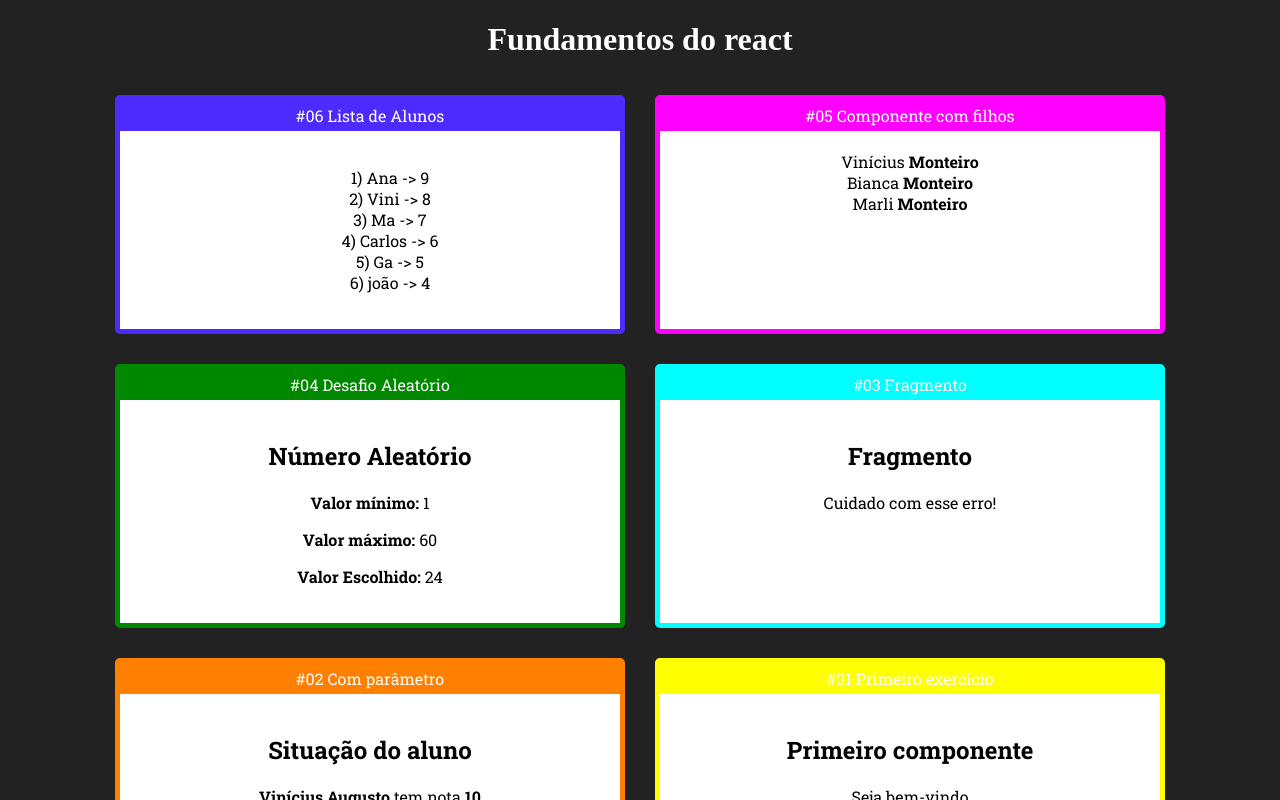
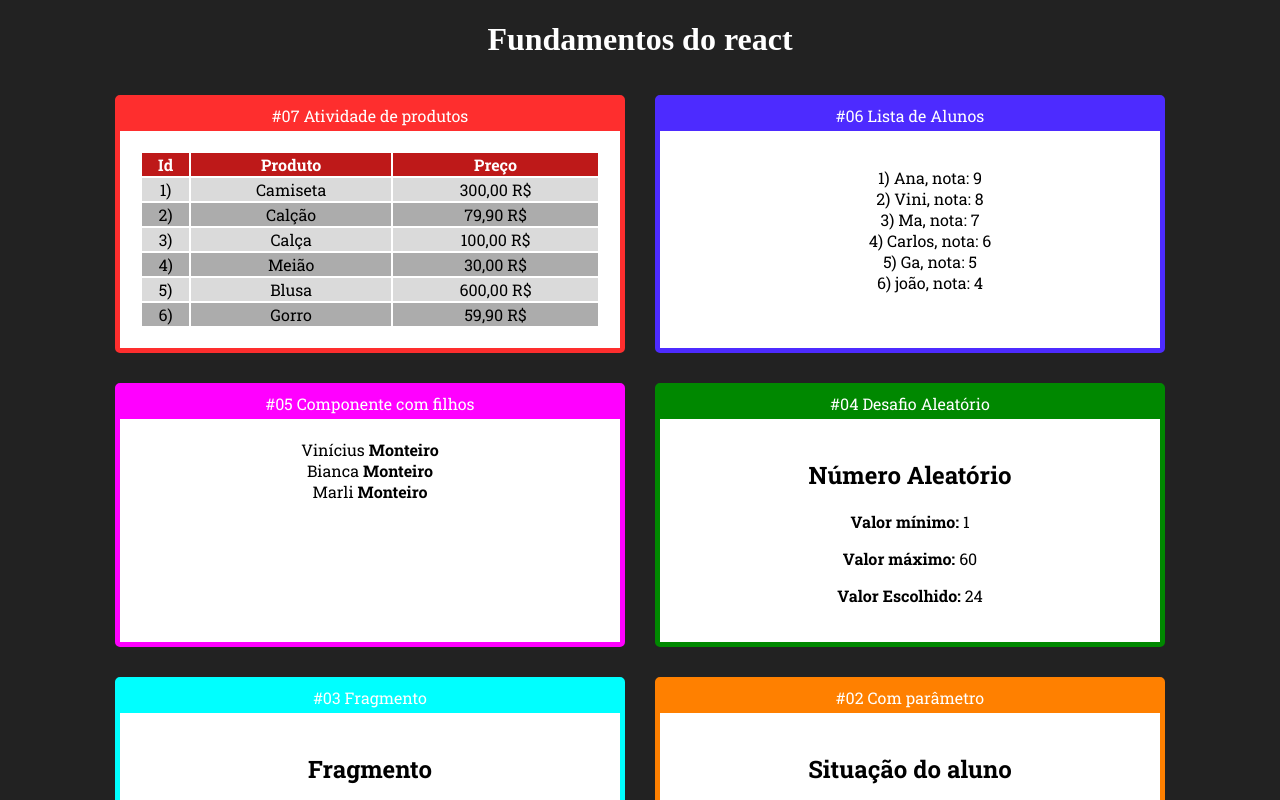
Before and after one commit to viniciusFUU/fundamentos-react, a React (Create React App) app: page / in a window 1280 px wide. Shown: the top 800 px of the page. Built offline with nearby package versions, Linux system fonts and the light colour scheme.

Commit message:
Repetition Challenge

```diff
--- a/src/App.jsx
+++ b/src/App.jsx
@@ -8,13 +8,18 @@ import Aleatorio from "./components/basicos/Aleatorio"
 import Card from "./components/layout/Card"
 import Familia from "./components/basicos/Familia"
 import FamiliaMembro from "./components/basicos/FamiliaMembro"
-import ListaAlunos from "./components/repetição/ListaAlunos"
+import ListaAlunos from "./components/repeticao/ListaAlunos"
+import ListaProdutos from "./components/repeticao/ListaProdutos"
 
 export default () =>
         <div id="app">
             <h1>Fundamentos do react</h1>
 
             <div className="Cards">
+
+                <Card titulo="#07 Atividade de produtos" color="#FE2E2E">
+                    <ListaProdutos></ListaProdutos>
+                </Card>
 
                 <Card titulo="#06 Lista de Alunos">
                     <ListaAlunos></ListaAlunos>
--- /dev/null
+++ b/src/Data/produto.js
@@ -0,0 +1,8 @@
+export default [
+    {id: 1, produto: "Camiseta", preco: 300 },
+    {id: 2, produto: "Calção", preco: 79.90 },
+    {id: 3, produto: "Calça", preco: 100 },
+    {id: 4, produto: "Meião", preco: 30 },
+    {id: 5, produto: "Blusa", preco: 600},
+    {id: 6, produto: "Gorro", preco: 59.90},
+]
--- a/src/components/repetição/ListaAlunos.jsx
+++ b/src/components/repeticao/ListaAlunos.jsx
@@ -6,7 +6,7 @@ export default props => {
   const lis = alunos.map((aluno) => {
     return (
         <li key={aluno.nome}>
-            {aluno.id}) {aluno.nome} -> {aluno.nota}
+            {aluno.id}) {aluno.nome}, nota: {aluno.nota}
         </li>
     )
   })
--- /dev/null
+++ b/src/components/repeticao/ListaProdutos.jsx
@@ -0,0 +1,32 @@
+import React from "react";
+import produtos from "../../Data/produto"
+import './TabelaProdutos.css'
+
+export default props =>{
+    const lista = produtos.map((produto, i) => {
+        return (
+            <tr key={produto.id} className={i % 2 == 0 ? 'Par' : 'Impar'}>
+                <td>{produto.id})</td>
+                <td>{produto.produto}</td>
+                <td>{produto.preco.toFixed(2).replace('.', ',')} R$</td>
+            </tr>
+        )
+    })
+
+    return (
+        <div className="TabelaProdutos">
+            <table>
+                <thead>
+                    <tr>
+                        <th>Id</th>
+                        <th>Produto</th>
+                        <th>Preço</th>
+                    </tr>
+                </thead>
+                <tbody>
+                    {lista}
+                </tbody>
+            </table>
+        </div>
+    )
+}
--- /dev/null
+++ b/src/components/repeticao/TabelaProdutos.css
@@ -0,0 +1,16 @@
+.TabelaProdutos table {
+    width: 100%;
+}
+
+.TabelaProdutos th{
+    background-color: #be1919;
+    color: white;
+}
+
+.TabelaProdutos .Par{
+    background-color: #dadada;
+}
+
+.TabelaProdutos .Impar{
+    background-color: #acacac;
+}
```
